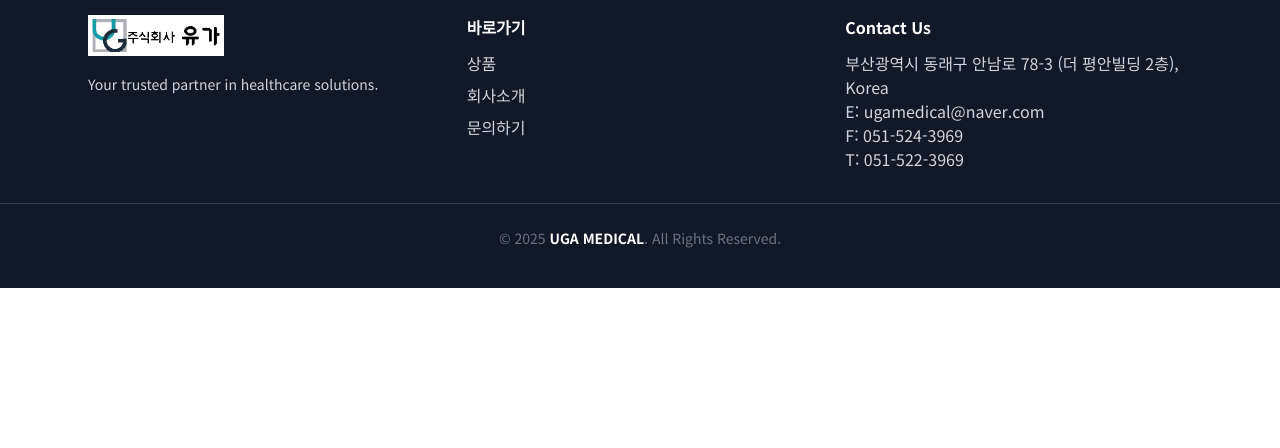
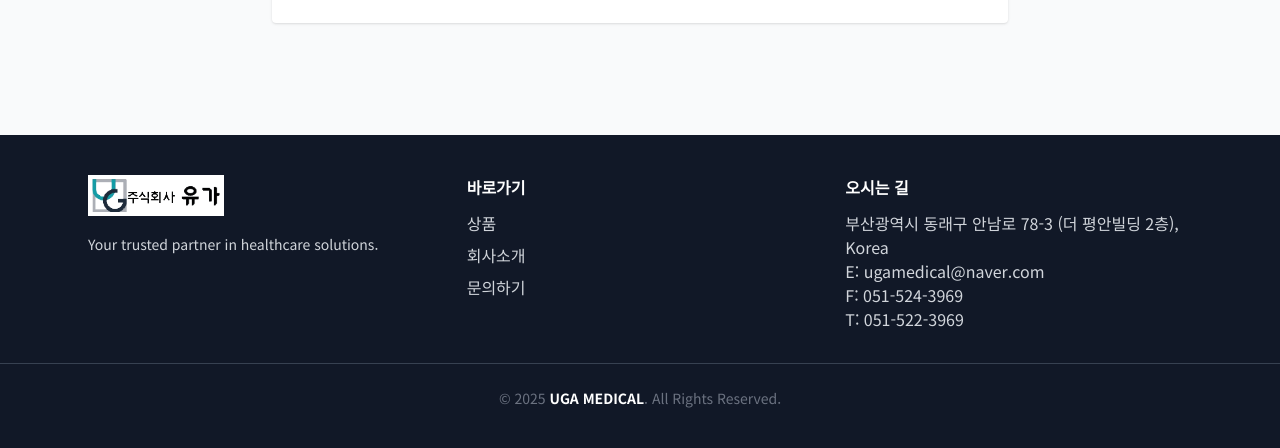
Before and after one commit to Ugakimseobin/ugamall-flask-server, a Flask app: page /contact in a window 1280 px wide. Shown: the part 1748-2196 px from the top of the page. Before the commit the page ends 2036 px from the top, so only its background shows below. Run offline with Flask 3, Linux system fonts and the light colour scheme; some libraries are stand-ins or nearby versions.

Commit message:
contact fix

```diff
--- a/templates/base.html
+++ b/templates/base.html
@@ -198,7 +198,7 @@
         </ul>
       </div>
       <div>
-        <h6 class="text-white font-semibold mb-3">Contact Us</h6>
+        <h6 class="text-white font-semibold mb-3">{{ _("오시는 길") }}</h6>
         <p>{{ _("부산광역시 동래구 안남로 78-3") }} (더 평안빌딩 2층), Korea</p>
         <p>E: <a href="mailto:ugamedical@naver.com" class="hover:text-white">ugamedical@naver.com</a></p>
         <p>F: <a href="#" class="hover:text-white">051-524-3969</a></p>
--- a/templates/contact.html
+++ b/templates/contact.html
@@ -1,7 +1,7 @@
 {% extends "base.html" %}
 {% block content %}
 <!-- 상단 비디오 배경 -->
-<section class="relative w-full h-80 sm:h-80 flex items-center justify-center text-white shadow-lg overflow-hidden">
+<section id="hero" class="relative h-80 md:h-[28rem] flex items-center justify-center text-white overflow-hidden">
   <!--<video autoplay muted loop playsinline
          class="absolute inset-0 w-full h-full object-cover object-bottom">
     <source src="{{ url_for('static', filename='videos/ocean.mp4') }}" type="video/mp4">
@@ -50,6 +50,7 @@
     <div class="bg-white shadow rounded p-4 sm:p-6 text-sm sm:text-base">
       <p class="mb-2"><strong>📍 {{ _("주소") }}:</strong> {{ _("부산광역시 동래구 안남로 78-3 (더 평안빌딩 2층)") }}, UGA MEDICAL</p>
       <p class="mb-2"><strong>📞 {{ _("전화") }}:</strong> 051-522-3969</p>
+      <p class="mb-2"><strong>📠 {{ _("팩스") }}:</strong> 051-524-3969</p>
       <p class="mb-4"><strong>✉️ {{ _("이메일") }}:</strong> ugamedical@naver.com</p>
 
       <div class="w-full h-64 sm:h-96">
```
